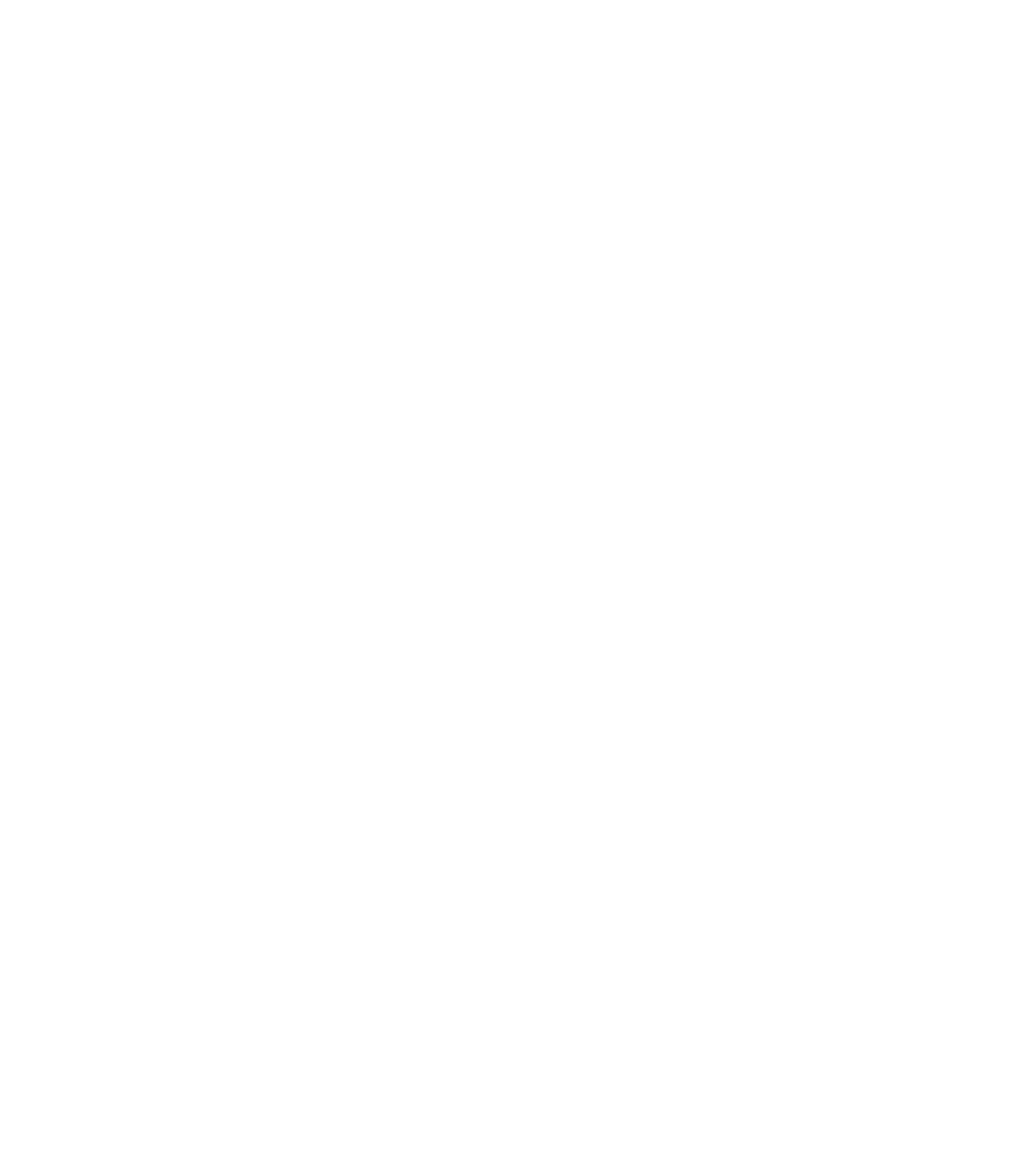
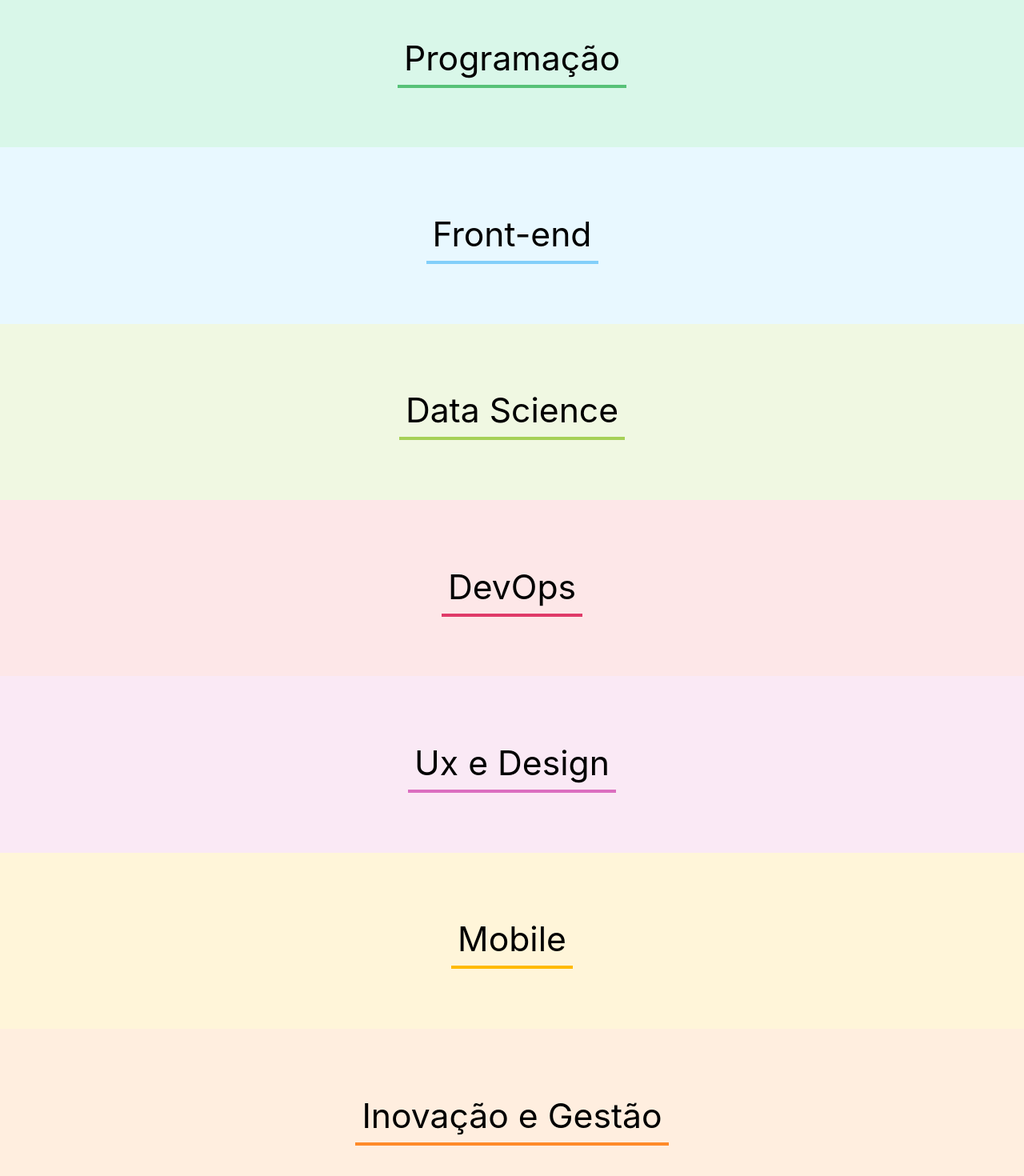
Before and after one commit to williamfm64/react-course, a React (Create React App) app: page / in a window 1280 px wide. Shown: the part 1458-2928 px from the top of the page at 80% size. Before the commit the page ends 1422 px from the top, so only its background shows below. Built offline with nearby package versions, Linux system fonts and the light colour scheme.

Commit message:
Criado componente Time, feito reenderização dinâmica

```diff
--- a/src/App.js
+++ b/src/App.js
@@ -1,8 +1,54 @@
 import { useState } from 'react';
 import Banner from './components/Banner/banner';
 import MainForm from './components/MainForm';
+import Team from './components/Team';
 
 function App() {
+
+  const teams = [
+    {
+      nome : "Programação",
+      colorFront : "#57C278",
+      colorBack : "#D9F7E9"
+
+    },
+    {
+      nome : "Front-end",
+      colorFront : "#82CFFA",
+      colorBack : "#E8F8FF"
+
+    },
+    {
+      nome : "Data Science",
+      colorFront : "#A6D157",
+      colorBack : "#F0F8E2"
+
+    },
+    {
+      nome : "DevOps",
+      colorFront : "#E03B69",
+      colorBack : "#FDE7E8"
+
+    },
+    {
+      nome : "Ux e Design",
+      colorFront : "#DB6EBF",
+      colorBack : "#FAE9F5"
+
+    },
+    {
+      nome : "Mobile",
+      colorFront : "#FFBA05",
+      colorBack : "#FFF5D9"
+
+    },
+    {
+      nome : "Inovação e Gestão",
+      colorFront : "#FF8A29",
+      colorBack : "#FFEEDF"
+
+    }
+  ]
 
   const [partner, setPartner] = useState([])
 
@@ -14,7 +60,8 @@ function App() {
   return (
     <div className="App">
       <Banner />
-      <MainForm onPartnerSubmit={partner => setPartnerTest(partner)}/>
+      <MainForm onPartnerSubmit={partner => setPartnerTest(partner)} teamsList={teams}/>
+      {teams.map(time => <Team key={time.nome} nome={time.nome} colorBack={time.colorBack} colorFront={time.colorFront}/>)}
     </div>
   );
 }
--- a/src/components/MainForm/index.js
+++ b/src/components/MainForm/index.js
@@ -5,13 +5,6 @@ import ButtonSubmit from '../ButtonSubmit'
 import { useState } from 'react'
 
 const MainForm = (props) =>{
-    const times = [
-        'Programação',
-        'Front-end',
-        'Back-end',
-        'Design',
-        'DevOps'
-    ]
 
     const [nome, setNome] = useState('')
     const [cargo, setCargo] = useState('')
@@ -58,7 +51,7 @@ const MainForm = (props) =>{
 
                 <Dropdown
                     label="Time"
-                    itens={times}
+                    itens={props.teamsList.map(times => times.nome)}
                     mustHave={true}
                     valueOnChange={p => setTime(p)}
                     value={time}
--- /dev/null
+++ b/src/components/Team/index.js
@@ -0,0 +1,11 @@
+import './team.css'
+
+const Team = (props) => {
+    return(
+        <section className="team" style={{ backgroundColor: props.colorBack }}>
+            <h3 style={{borderColor: props.colorFront}}> {props.nome} </h3>
+        </section>
+    )
+}
+
+export default Team
--- /dev/null
+++ b/src/components/Team/team.css
@@ -0,0 +1,12 @@
+.team {
+    text-align: center;
+    padding: 32px;
+}
+
+.team h3 {
+    font-size: 32pt;
+    font-weight: normal;
+    border-bottom: 4px solid;
+    display: inline-block;
+    padding: 8px;
+}
```
